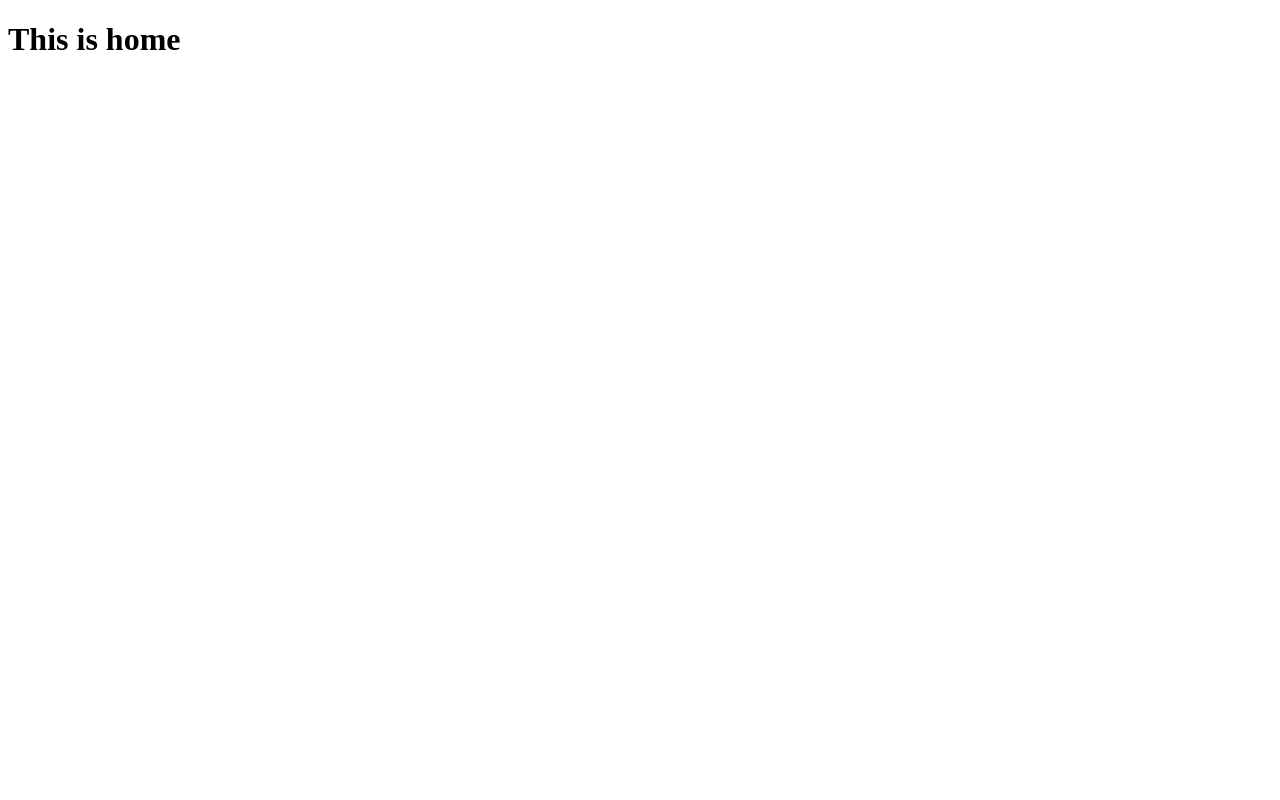
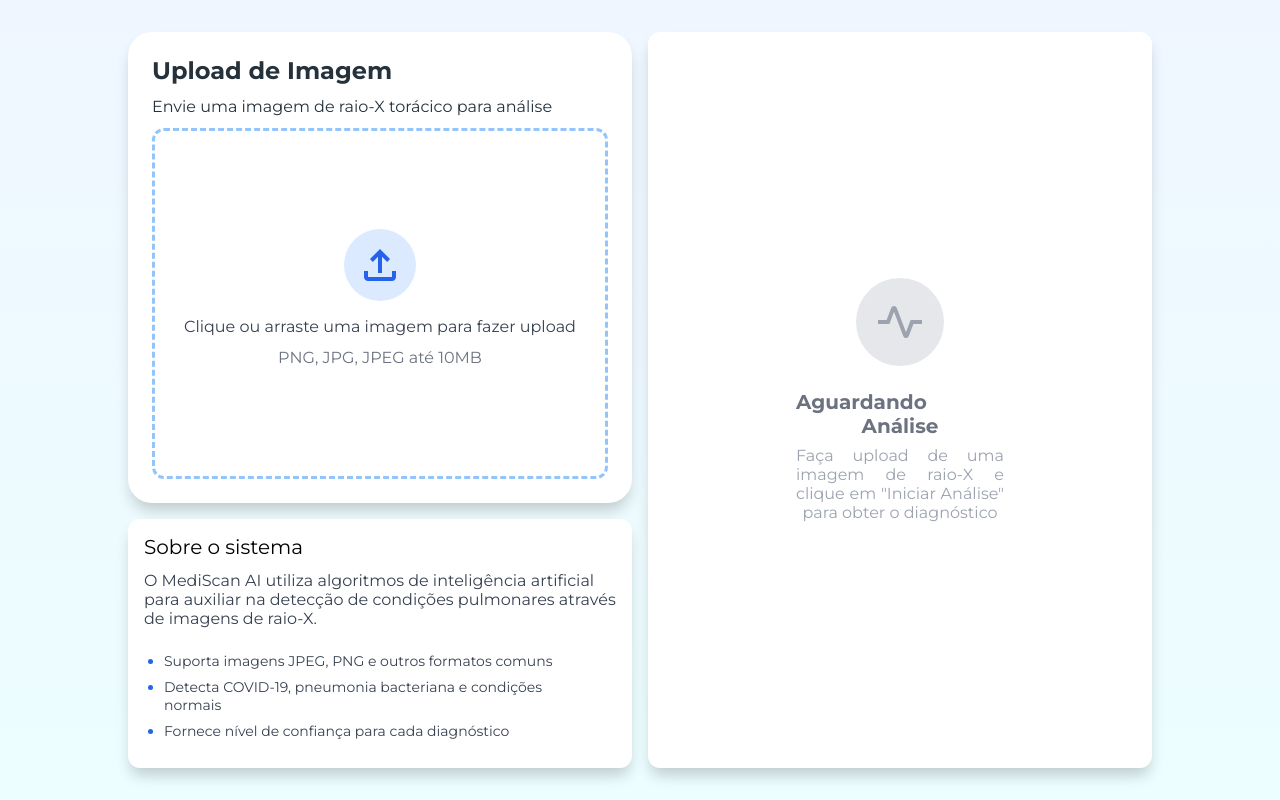
Before and after one commit to andregarcia0412/ToraxScanAI, a React (Vite) app in the folder frontend/: page / in a window 1280 px wide. Built offline with nearby package versions, Linux system fonts and the light colour scheme.

Commit message:
:sparkles: feature: home page styling

```diff
--- a/frontend/index.html
+++ b/frontend/index.html
@@ -1,9 +1,15 @@
 <!doctype html>
 <html lang="en">
-
   <head>
     <meta charset="UTF-8" />
     <meta name="viewport" content="width=device-width, initial-scale=1.0" />
+    <link rel="preconnect" href="https://fonts.googleapis.com" />
+    <link rel="preconnect" href="https://fonts.gstatic.com" crossorigin />
+    <link
+      href="https://fonts.googleapis.com/css2?family=Montserrat:ital,wght@0,100..900;1,100..900&display=swap"
+      rel="stylesheet"
+    />
+
     <title>frontend</title>
   </head>
 
@@ -11,5 +17,4 @@
     <div id="root"></div>
     <script type="module" src="/src/main.tsx"></script>
   </body>
-
 </html>
--- a/frontend/src/index.css
+++ b/frontend/src/index.css
@@ -0,0 +1,18 @@
+* {
+  margin: 0;
+  padding: 0;
+  box-sizing: border-box;
+  font-family: "Montserrat", sans-serif;
+}
+
+html,
+body,
+#root {
+  height: 100%;
+  overflow-x: hidden;
+  overflow-y: auto;
+}
+
+body {
+  background: linear-gradient(to bottom, #eff6ff, #ecfeff);
+}
--- a/frontend/src/pages/home/index.tsx
+++ b/frontend/src/pages/home/index.tsx
@@ -1,9 +1,47 @@
-import "./style.css"
+import { Dropzone } from "../../components/Dropzone/Dropzone";
+import "./style.css";
+import VitalSignsGrey from "../../assets/vital_signs_grey.svg";
 
 export const Home = () => {
-    return (
-        <div>
-            <h1>This is home</h1>
+  return (
+    <div className="home-layout">
+      <div className="home-column home-column-left">
+        <Dropzone loading={false} analyzeOnClick={() => {}} />
+
+        <div className="home-card about-card">
+          <h1>Sobre o sistema</h1>
+          <p>
+            O MediScan AI utiliza algoritmos de inteligência artificial para
+            auxiliar na detecção de condições pulmonares através de imagens de
+            raio-X.
+          </p>
+
+          <div className="about-card-list">
+            <ul>
+              <li>Suporta imagens JPEG, PNG e outros formatos comuns</li>
+              <li>
+                Detecta COVID-19, pneumonia bacteriana e condições normais
+              </li>
+              <li>Fornece nível de confiança para cada diagnóstico</li>
+            </ul>
+          </div>
         </div>
-    )
-}
+      </div>
+
+      <div className="home-column home-column-right">
+        <div className="home-card home-card-fill">
+          <div className="home-card-waiting">
+            <div className="vital-signs-grey-icon">
+              <img src={VitalSignsGrey} />
+            </div>
+            <h2>Aguardando Análise</h2>
+            <p>
+              Faça upload de uma imagem de raio-X e clique em "Iniciar Análise"
+              para obter o diagnóstico
+            </p>
+          </div>
+        </div>
+      </div>
+    </div>
+  );
+};
--- a/frontend/src/pages/home/style.css
+++ b/frontend/src/pages/home/style.css
@@ -0,0 +1,162 @@
+.home-layout {
+  height: 100vh;
+  max-height: 100vh;
+  display: grid;
+  grid-template-columns: 1fr 1fr;
+  gap: 16px;
+  padding: 16px;
+  padding: 32px 128px;
+}
+
+.home-column {
+  display: grid;
+  gap: 16px;
+  min-height: 0;
+}
+
+.home-column-left {
+  height: 100%;
+  max-height: 100%;
+  grid-template-rows: minmax(0, 1fr) auto;
+}
+
+.home-column-right {
+  height: 100%;
+  max-height: 100%;
+  grid-template-rows: minmax(0, 1fr);
+}
+
+.home-card {
+  background: #ffffff;
+  border-radius: 12px;
+  padding: 20px;
+  display: flex;
+  flex-direction: column;
+  box-shadow: 0 10px 15px -3px rgba(0, 0, 0, 0.2);
+  gap: 8px;
+  min-height: 0;
+  overflow: hidden;
+}
+
+.home-card-fill {
+  height: 100%;
+}
+
+.home-card-waiting {
+  display: flex;
+  justify-content: center;
+  align-items: center;
+  width: 100%;
+  height: 100%;
+  flex-direction: column;
+  text-align: justify;
+  text-align-last: center;
+  padding: 0 128px;
+  gap: 8px;
+
+  & h2 {
+    color: #6b7280;
+    font-size: 20px;
+  }
+
+  & p {
+    font-size: 16px;
+    color: #9ca3af;
+  }
+}
+
+.vital-signs-grey-icon {
+  display: flex;
+  justify-content: center;
+  align-items: center;
+  background-color: #e5e7eb;
+  max-width: fit-content;
+  max-height: fit-content;
+  border-radius: 50%;
+  padding: 20px;
+  margin-bottom: 16px;
+
+  & img {
+    height: 48px;
+    width: 48px;
+    transform: scaleX(-1);
+  }
+}
+
+.about-card {
+  display: flex;
+  flex-direction: column;
+  padding: 16px;
+  gap: 12px;
+
+  & h1 {
+    font-size: 20px;
+    font-weight: normal;
+  }
+
+  & p {
+    color: #374151;
+  }
+}
+
+.about-card-list {
+  padding: 12px 20px;
+
+  & ul {
+    display: flex;
+    flex-direction: column;
+    gap: 8px;
+  }
+
+  & ul li {
+    color: #374151;
+    font-size: 14px;
+  }
+
+  & ul li::marker {
+    color: #2563eb;
+  }
+}
+
+@media (max-width: 768px) {
+  .home-layout {
+    height: 100dvh;
+    max-height: 100dvh;
+    grid-template-columns: 1fr;
+    grid-template-rows: minmax(0, 2fr) minmax(0, 1fr);
+    gap: 12px;
+    padding: 12px;
+  }
+
+  .home-column {
+    min-height: 0;
+  }
+
+  .home-column-left {
+    height: 100%;
+    max-height: 100%;
+    gap: 12px;
+    grid-template-rows: minmax(0, 1fr) auto;
+  }
+
+  .home-column-right {
+    height: 100%;
+    max-height: 100%;
+  }
+
+  .home-card {
+    padding: 12px;
+  }
+
+  .home-card-waiting {
+    padding: 0 12px;
+  }
+
+  .home-card-waiting h2 {
+    font-size: 18px;
+  }
+
+  .home-card-waiting p {
+    font-size: 14px;
+  }
+}
```
Lines whose indentation alone changed are shown as unchanged.
